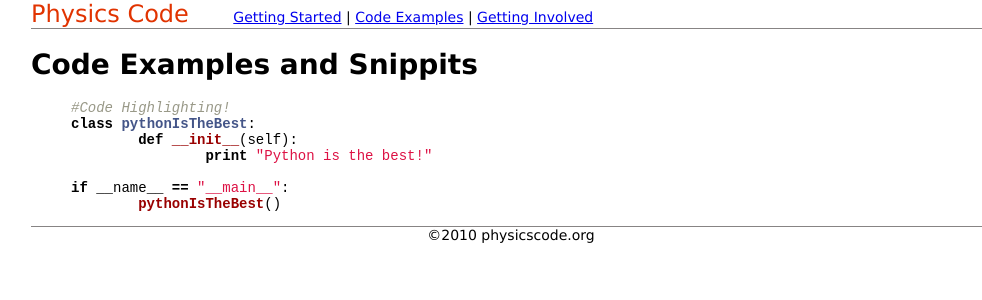
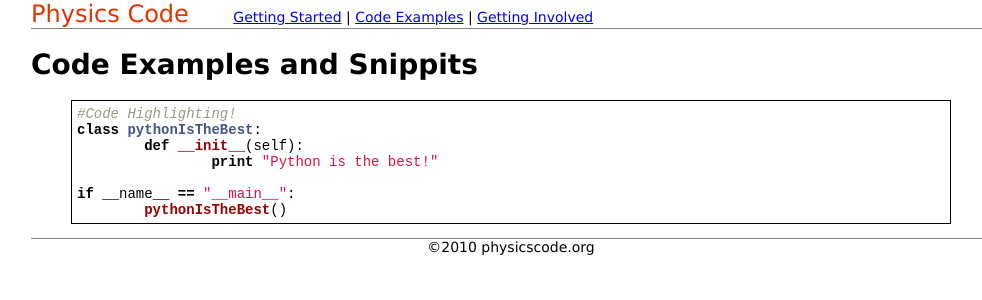
Before and after one commit to davidwisch/physicscode, a Jekyll site: the page built from site/examples/index.markdown, in a window 1280 px wide. Shown: the top 300 px of the page, without its empty margins (129-1111 px from the left). Built offline with Jekyll 4.4.1, drawn with Linux system fonts in a browser that asks for light colours.

Commit message:
removed the 'running python' guide in /gettingstarted because it overlapped with one that I'm writing in /examples

```diff
--- a/site/css/screen.css
+++ b/site/css/screen.css
@@ -38,6 +38,11 @@
 	display: inline;
 }
 
+pre {
+	padding: 5px;
+	border: 1px solid black;
+}
+
 #footer {
 	margin-top: 10px;
 	border-top: 1px solid #878484;
--- a/site/gettingstarted/index.markdown
+++ b/site/gettingstarted/index.markdown
@@ -15,7 +15,6 @@
 **The following guides are available for Python:**
 
 * [Installing/Configuring Python](/gettingstarted/python_installation.html)
-* [Running Python Programs](/gettingstarted/python_running.html)
 
 ## C++
 [http://en.wikipedia.org/wiki/C%2B%2B](http://en.wikipedia.org/wiki/C%2B%2B)
```
